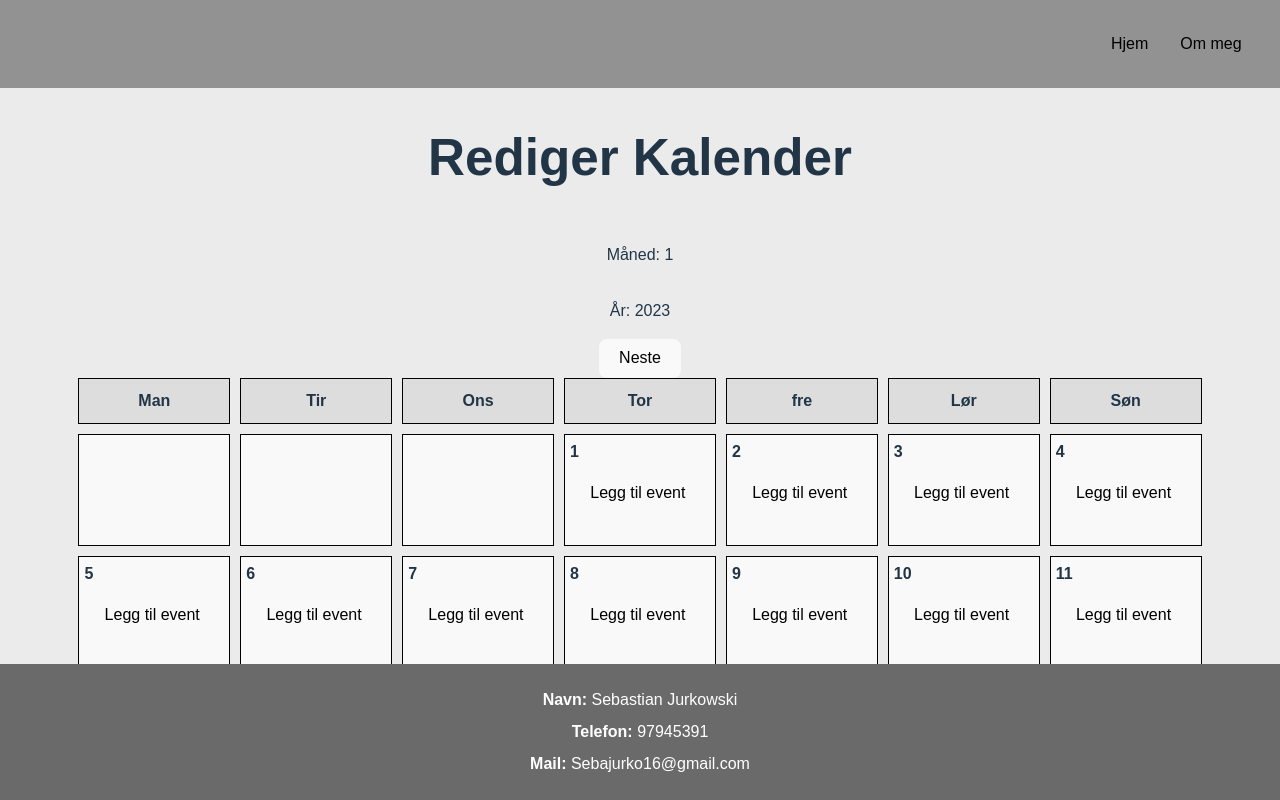
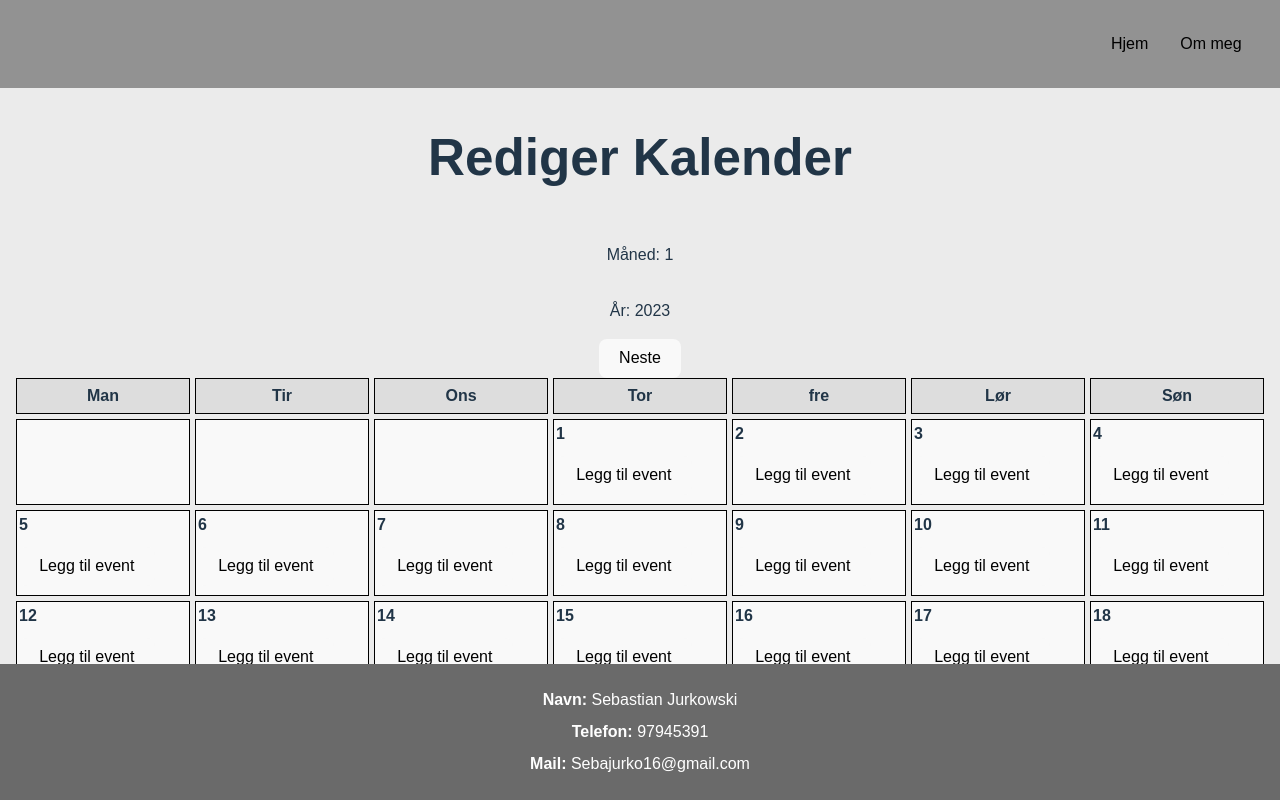
Before and after one commit to Sebjur733/kalender, a React (Vite) app in the folder reactApp/: page /rediger-kalender in a window 1280 px wide. Built offline with nearby package versions, Linux system fonts and the light colour scheme.

Commit message:
skalerte ned kalenderet for å passe inn i pdf

```diff
--- a/reactApp/src/SeKalender.css
+++ b/reactApp/src/SeKalender.css
@@ -2,7 +2,7 @@
 
 /* Generelle stiler */
 .se-kalender {
-    padding: 1em;
+    padding: 0.5em;
     position: fixed;
     top: 10%;
     bottom: 150px;
@@ -25,8 +25,8 @@ h1 {
 .calendar-grid {
     display: grid;
     grid-template-columns: repeat(7, 1fr);
-    gap: 10px;
-    width: 90%;
+    gap: 5px;
+    width: 100%;
 }
 
 /* Header for ukedager */
@@ -38,7 +38,7 @@ h1 {
 .calendar-weekday {
     font-weight: bold;
     text-align: center;
-    padding: 10px;
+    padding: 5px;
     background-color: #ddd;
     border: 1px solid #000000;
 }
@@ -46,7 +46,7 @@ h1 {
 /* Stil for hver dag i kalenderen */
 .calendar-day {
     border: 1px solid #000000;
-    padding: 5px;
+    padding: 2px;
     text-align: left; /* Justere til venstre */
     background-color: #f9f9f9;
     display: flex;
@@ -54,7 +54,7 @@ h1 {
     align-items: flex-start; /* Justere til venstre */
     justify-content: flex-start;
     font-size: 16px;
-    min-height: 100px; /* Sikre nok høyde for innhold */
+    min-height: 80px; /* Sikre nok høyde for innhold */
 
 }
 
```
